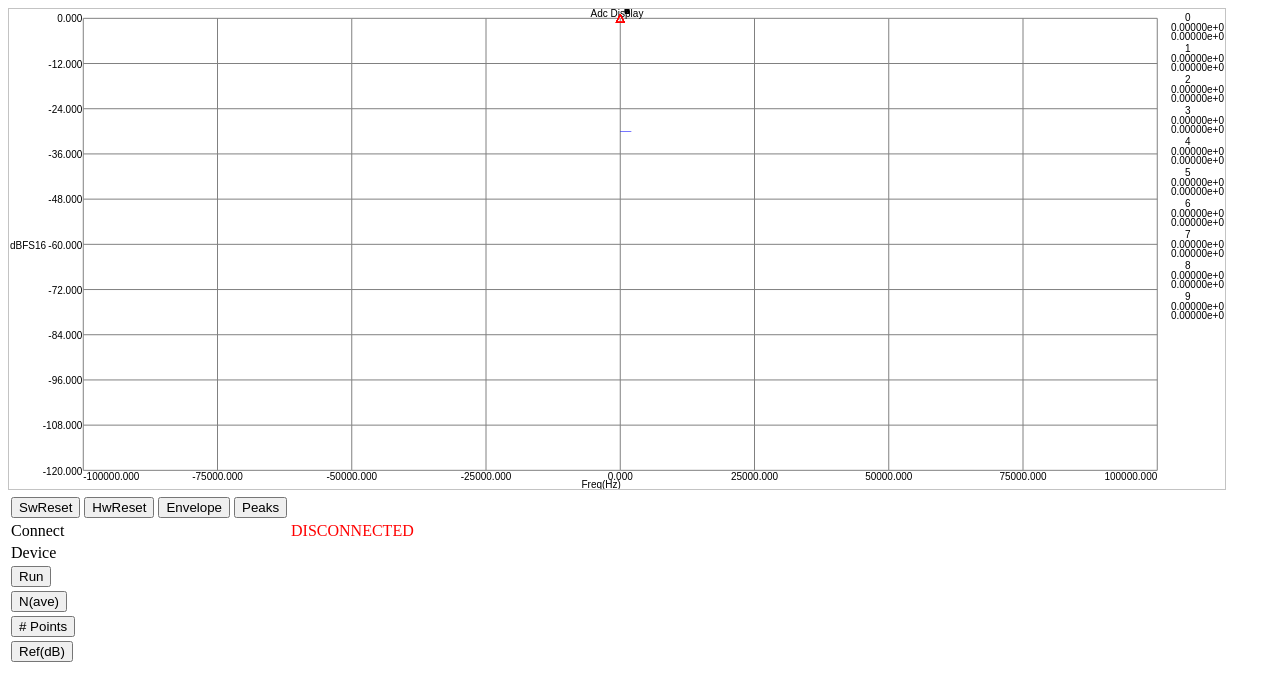
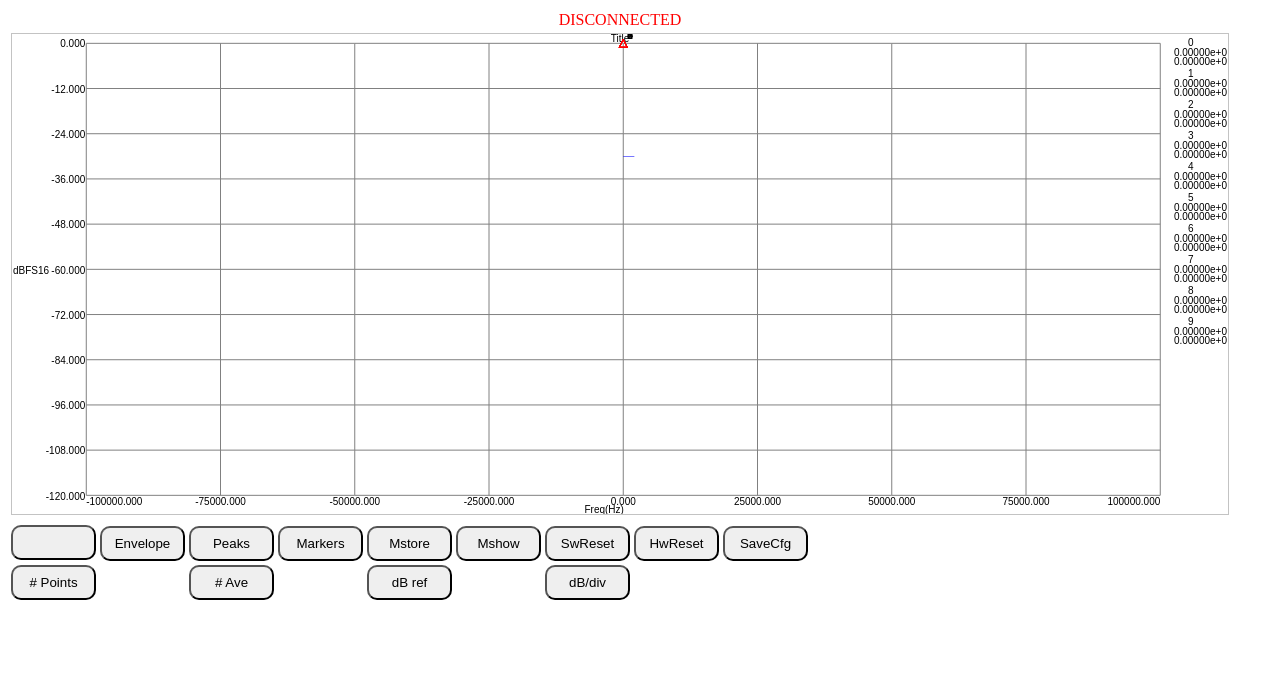
Before and after one commit to drone32768/BREC, a plain HTML site: page Bbb/AdcHttpd/index.html in a window 1280 px wide. Drawn offline with Linux system fonts and the light colour scheme; no server answers; files whose address does not match are found by name.

Commit message:
CSS updates to control buttons, update dbRef and dbPerDiv control. Add single memory.

```diff
--- a/Bbb/AdcHttpd/index.html
+++ b/Bbb/AdcHttpd/index.html
@@ -1,58 +1,109 @@
 <!DOCTYPE html>
 <html>
 
+<style>
+button {
+     border-radius: 10px;
+     width        : 85px;
+     height       : 35px;
+}
+</style>
+
 <head>
+
 <!----------------------------------------------------------------------------->
 <body onresize="ResizeCanvas()" onload="BodyLoad()">
 
-<canvas id="mainCanvas"
+<!---------------------------------------------------------------------------->
+<!-- Main canvas -->
+<table>
+  <tr>
+    <td align="center">
+      <div id="statusDiv"></div>
+    </td>
+  </tr>
+  <tr>
+    <td>
+       <canvas id="mainCanvas"
         width="600"
         height="200"
         style="border:1px solid #c3c3c3;"
->
-Your browser does not support the HTML5 canvas tag.
-</canvas>
+       >
+       Your browser does not support the HTML5 canvas tag.
+       </canvas>
+    </td>
+  </tr>
+</table>
 
-  <!------------------------------------------->
-<table>
+<!---------------------------------------------------------------------------->
+<!-- Primary control buttons -->
+<table >
+
   <tr>
     <td align="center">
+      <button onclick="ToggleStateVar('run')"><div id="runDiv"></div></button>
+    </td>
+    <td align="center">
+      <button onclick="ToggleEnvelope( )">Envelope</button>
+    </td>
+    <td align="center">
+      <button onclick="TogglePeaks( )">Peaks</button>
+    </td>
+    <td align="center">
+      <button onclick="ToggleMarkers( )">Markers</button>
+    </td>
+    <td align="center">
+      <button onclick="Mstore( )">Mstore</button>
+    </td>
+    <td align="center">
+      <button onclick="Mshow( )">Mshow</button>
+    </td>
+    <td align="center">
       <button onclick="ToggleStateVar( 'swreset' )">SwReset</button>
+    </td>
+    <td align="center">
       <button onclick="ToggleStateVar( 'hwreset' )">HwReset</button>
-      <button onclick="ToggleEnvelope( )">Envelope</button>
-      <button onclick="TogglePeaks( )">Peaks</button>
-  </tr>
+    </td>
+    <td align="center">
+      <button onclick="ToggleStateVar( 'savecfg' )">SaveCfg</button>
     </td>
   </tr>
+
   <tr>
-    <td>Connect</td>
-    <td><div id="statusDiv"></div></td>
-  </tr>
-  <tr>
-    <td>Device</td>
-    <td><div id="timeDiv"></div></td>
-  </tr>
-  <tr>
-    <td><button onclick="ToggleStateVar( 'run'     )">Run</button></td>
-    <td><div id="runDiv"></div></td>
-  </tr>
-  <tr>
-    <td><button onclick="ToggleStateVar( 'nAve'    )">N(ave)</button></td>
-    <td><div id="nAveDiv"></div></td>
-  </tr>
-  <tr>
-    <td><button onclick="ToggleStateVar( 'nPts' )"># Points</button></td>
-    <td><div id="nPtsDiv"></div></td>
-  </tr>
-  <tr>
-    <td><button onclick="ToggleStateVar( 'ref' )">Ref(dB)</button></td>
-    <td><div id="refDiv"></div></td>
+    <td>
+      <button onclick="ToggleStateVar( 'nPts' )"># Points</button>
+    </td>
+    <td>
+      <div align="center" id="nPtsDiv"></div>
+    </td>
+    <td>
+      <button onclick="ToggleStateVar( 'nAve'    )"># Ave</button>
+    </td>
+    <td>
+      <div align="center" id="nAveDiv"></div>
+    </td>
+    <td>
+      <button onclick="ToggleRef()">dB ref</button>
+    </td>
+    <td>
+      <div align="center" id="refDiv"></div>
+    </td>
+    <td>
+      <button onclick="ToggleDbPer()">dB/div</button>
+    </td>
+    <td>
+      <div align="center" id="dbPerDiv"></div>
+    </td>
   </tr>
 
 </table>
 
+<!---------------------------------------------------------------------------->
+<!-- Status line -->
+<div id="statusDiv"></div>
 
 </body>
+
 <!----------------------------------------------------------------------------->
 <script src="BJGT.js"></script>
 <script>
@@ -67,7 +118,7 @@ for(n=0;n<xyPts;n++){
 
 // This is the may xy plot
 var bxy1 = new BJGT.XyDisplay( document.getElementById("mainCanvas") );
-bxy1.SetTitle("Adc Display");
+bxy1.SetTitle("Title");
 bxy1.SetXlabel("Freq(Hz)");
 bxy1.SetYlabel("dBFS16");
 bxy1.SetLogicalLimits( -100e3,100e3, -120,0 );
@@ -77,6 +128,9 @@ bxy1.Layout();
 bxy1.EnableMouse();
 bxy1.MarkersVisible( 1 );
 bxy1.SetXy( xyXvec, xyYvec );
+
+var gDbRef = 0;
+var gDbPer = 10;
 
 // Flag indicated state has recently been updated.
 var stateUpdatedOk;
@@ -183,7 +237,7 @@ function UpdateStatus()
 {
     if( stateUpdatedOk!=0 ){
        document.getElementById("statusDiv").innerHTML=
-                       "OK";
+                       "Connected";
     }
     else{
        document.getElementById("statusDiv").innerHTML=
@@ -211,7 +265,6 @@ function UpdateState()
             unitState = JSON.parse( xmlhttp.responseText );
 
             document.getElementById("runDiv").innerHTML    =unitState.run;
-            document.getElementById("timeDiv").innerHTML   =unitState.time;
             document.getElementById("nAveDiv").innerHTML   =unitState.nAve;
             document.getElementById("nPtsDiv").innerHTML   =unitState.nPts;
             document.getElementById("refDiv").innerHTML    =unitState.ref;
@@ -241,8 +294,10 @@ function UpdatePlot()
    }
 
    // Re-establish limits
-   bxy1.SetLogicalLimits( unitState.lim[0], unitState.lim[1],
-                          unitState.lim[2], unitState.lim[3] );
+   bxy1.SetLogicalLimits(
+                 unitState.lim[0],     unitState.lim[1],
+                 (gDbRef - 10*gDbPer), gDbRef
+                        );
 
    // Force the length to be current total
    xyYvec.length = unitState.tpc;
@@ -250,6 +305,8 @@ function UpdatePlot()
 
    // Copy in the vectors to draw
    bxy1.SetXy( xyXvec, xyYvec );
+
+   bxy1.SetTitle("AdcHttpd " + unitState.time );
 
    // Draw it
    bxy1.Draw();
@@ -284,6 +341,23 @@ function TogglePeaks()
    bxy1.PeakPick( gPeaks );
 }
 
+function ToggleMarkers()
+{
+   bxy1.MarkersVisible( bxy1.MarkersIsVisible() ^ 1 );
+}
+
+var gActiveMem = 0;
+function Mstore()
+{
+   bxy1.TraceSave(gActiveMem);
+   bxy1.TraceVisible(gActiveMem,1);
+}
+
+function Mshow()
+{
+   bxy1.TraceVisible(gActiveMem,bxy1.TraceIsVisible(gActiveMem)^1);
+}
+
 function ToggleEnvelope()
 {
    if( bxy1.EnvIsEnable() ){
@@ -296,7 +370,38 @@ function ToggleEnvelope()
       bxy1.EnvVisible( 1 );
       // let the next draw show env
    }
+}
 
+function ToggleRef()
+{
+   if( gDbRef < -60 ){
+       gDbRef = 10;
+   }
+   else{
+       gDbRef = gDbRef - 10;
+   }
+   bxy1.Draw();
+}
+
+function ToggleDbPer()
+{
+   switch( gDbPer ){
+      case 15:
+        gDbPer = 10;
+        break;
+      case 10:
+        gDbPer = 6;
+        break;
+      case 6:
+        gDbPer = 3;
+        break;
+      case 3:
+        gDbPer = 15;
+        break;
+      default:
+        gDbPer = 10;
+   }
+   bxy1.Draw();
 }
 
 </script>
```
